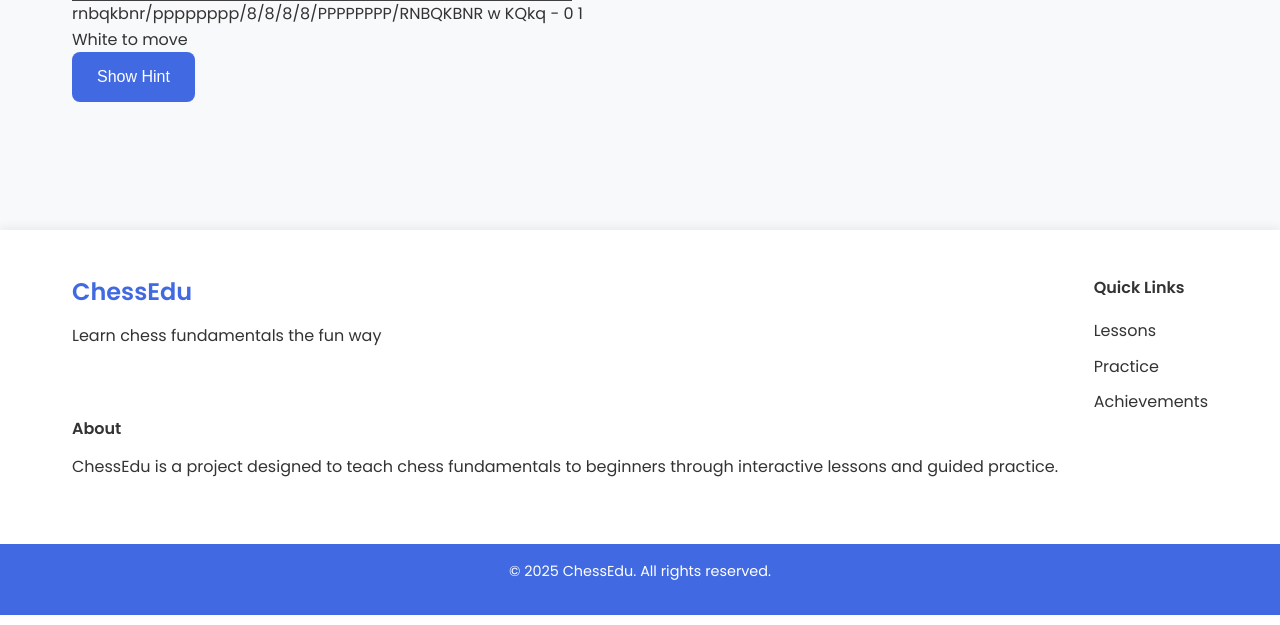
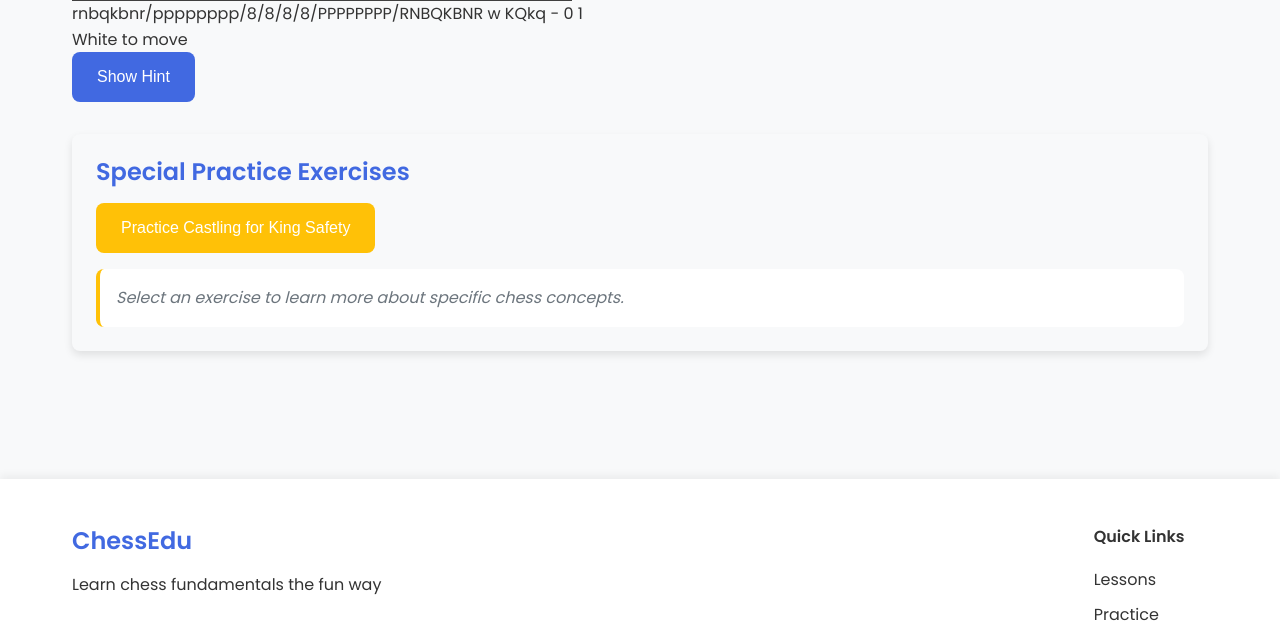
Before and after one commit to qianjay10/ChessEdu, a Flask app: page /board in a window 1280 px wide. Shown: the part 1458-2083 px from the top of the page. Run offline with Flask 3, Linux system fonts and the light colour scheme.

Commit message:
Updated 1. More lessons implemented with minor bugs. 2. More complete Achievements section showing completed lessons. Kept: consistency in UI thorough features and lessons. These are all inspired by user test feedback.

```diff
--- a/clean_chess_edu/src/app.py
+++ b/clean_chess_edu/src/app.py
@@ -15,7 +15,12 @@ LESSONS = [
         "description": "Learn about each chess piece, how it moves, and how to set up the board correctly.",
         "content": "In this lesson, you will learn about all six chess pieces: Pawn, Knight, Bishop, Rook, Queen, and King. You'll also learn how to properly set up a chess board.",
         "objectives": ["Identify all chess pieces", "Understand how each piece moves", "Set up a chess board correctly"],
-        "interactive_exercises": ["piece_movement", "board_setup"]
+        "interactive_exercises": ["piece_movement", "board_setup"],
+        "achievement": {
+            "id": "chess_pieces",
+            "title": "Chess Pieces Master",
+            "description": "Completed the lesson on Chess Pieces & Board Setup"
+        }
     },
     {
         "id": 2,
@@ -23,7 +28,12 @@ LESSONS = [
         "description": "Learn fundamental principles to start your chess games effectively.",
         "content": "Opening principles include controlling the center, developing your pieces, and castling for king safety.",
         "objectives": ["Control the center", "Develop your pieces", "Castle for king safety"],
-        "interactive_exercises": ["center_control", "piece_development"]
+        "interactive_exercises": ["center_control", "piece_development"],
+        "achievement": {
+            "id": "opening_principles",
+            "title": "Opening Expert",
+            "description": "Mastered the Basic Opening Principles"
+        }
     },
     {
         "id": 3,
@@ -31,7 +41,12 @@ LESSONS = [
         "description": "Learn about forks, pins, and how they can give you an advantage.",
         "content": "Tactics are short sequences of moves that result in a tangible gain. Forks attack two pieces simultaneously, while pins restrict piece movement.",
         "objectives": ["Identify and execute forks", "Recognize pin opportunities", "Defend against common tactics"],
-        "interactive_exercises": ["fork_practice", "pin_practice"]
+        "interactive_exercises": ["fork_practice", "pin_practice"],
+        "achievement": {
+            "id": "tactics_master",
+            "title": "Tactics Master",
+            "description": "Learned about Forks & Pins tactics"
+        }
     }
 ]
 
@@ -41,6 +56,7 @@ USER_PROGRESS = {
     "completedLessons": [],  # Will contain objects with lessonId, completed status
     "completed_lessons": [], # Keep the old format for backward compatibility
     "achievements": [],
+    "completedObjectives": [], # Track completed objectives as "lessonId_objectiveIndex"
     "current_streak": 0
 }
 
@@ -52,6 +68,32 @@ EXERCISE_TO_LESSON = {
     "piece_development": 2,
     "fork_practice": 3,
     "pin_practice": 3
+}
+
+# Map of exercise IDs to specific lesson objectives
+EXERCISE_TO_OBJECTIVE = {
+    "center_control": {"lesson_id": 2, "objective_index": 0},
+    "piece_development": {"lesson_id": 2, "objective_index": 1},
+    # For the third objective (Castle for king safety), we'll add a specific exercise later
+}
+
+# Additional objective achievements to award
+OBJECTIVE_ACHIEVEMENTS = {
+    "2_0": {  # Center control
+        "id": "center_control",
+        "title": "Center Commander",
+        "description": "Learned how to control the center of the board"
+    },
+    "2_1": {  # Piece development
+        "id": "piece_development",
+        "title": "Development Director",
+        "description": "Mastered the skill of developing your pieces efficiently"
+    },
+    "2_2": {  # Castling
+        "id": "king_safety",
+        "title": "Castle Keeper",
+        "description": "Learned the importance of castling for king safety"
+    }
 }
 
 @app.route('/')
@@ -102,13 +144,57 @@ def complete_lesson():
 
     USER_PROGRESS["current_streak"] += 1
 
+    # Add achievement for the completed lesson
+    lesson = next((l for l in LESSONS if l["id"] == lesson_id), None)
+    if lesson and "achievement" in lesson:
+        # Check if achievement already exists
+        achievement_exists = any(a.get("id") == lesson["achievement"]["id"] for a in USER_PROGRESS["achievements"])
+
+        if not achievement_exists:
+            USER_PROGRESS["achievements"].append({
+                "id": lesson["achievement"]["id"],
+                "title": lesson["achievement"]["title"],
+                "description": lesson["achievement"]["description"]
+            })
+
+    # For lesson 2, mark all objectives as completed since the entire lesson is done
+    if lesson_id == 2:
+        for obj_index, objective in enumerate(lesson.get("objectives", [])):
+            obj_key = f"{lesson_id}_{obj_index}"
+            if obj_key not in USER_PROGRESS["completedObjectives"]:
+                USER_PROGRESS["completedObjectives"].append(obj_key)
+
+                # Add achievement for each objective
+                if obj_key in OBJECTIVE_ACHIEVEMENTS:
+                    achievement = OBJECTIVE_ACHIEVEMENTS[obj_key]
+                    achievement_exists = any(a.get("id") == achievement["id"] for a in USER_PROGRESS["achievements"])
+
+                    if not achievement_exists:
+                        USER_PROGRESS["achievements"].append({
+                            "id": achievement["id"],
+                            "title": achievement["title"],
+                            "description": achievement["description"]
+                        })
+
     # Award achievement for first lesson
     if len(USER_PROGRESS["completed_lessons"]) == 1:
-        USER_PROGRESS["achievements"].append({
-            "id": "first_lesson",
-            "title": "First Step",
-            "description": "Completed your first chess lesson!"
-        })
+        first_lesson_achievement = next((a for a in USER_PROGRESS["achievements"] if a.get("id") == "first_lesson"), None)
+        if not first_lesson_achievement:
+            USER_PROGRESS["achievements"].append({
+                "id": "first_lesson",
+                "title": "First Step",
+                "description": "Completed your first chess lesson!"
+            })
+
+    # Award achievement for completing all lessons
+    if len(USER_PROGRESS["completed_lessons"]) == len(LESSONS):
+        all_lessons_achievement = next((a for a in USER_PROGRESS["achievements"] if a.get("id") == "all_lessons"), None)
+        if not all_lessons_achievement:
+            USER_PROGRESS["achievements"].append({
+                "id": "all_lessons",
+                "title": "Chess Fundamentals Graduate",
+                "description": "Completed all basic chess lessons!"
+            })
 
     return jsonify(USER_PROGRESS)
 
@@ -125,6 +211,26 @@ def complete_exercise():
     lesson_id = EXERCISE_TO_LESSON.get(exercise_id)
     if not lesson_id:
         return jsonify({"error": f"Exercise '{exercise_id}' not found"}), 404
+
+    # Track objective completion if this exercise maps to a specific objective
+    if exercise_id in EXERCISE_TO_OBJECTIVE:
+        objective_info = EXERCISE_TO_OBJECTIVE[exercise_id]
+        obj_key = f"{objective_info['lesson_id']}_{objective_info['objective_index']}"
+
+        if obj_key not in USER_PROGRESS["completedObjectives"]:
+            USER_PROGRESS["completedObjectives"].append(obj_key)
+
+            # Add achievement for this specific objective
+            if obj_key in OBJECTIVE_ACHIEVEMENTS:
+                achievement = OBJECTIVE_ACHIEVEMENTS[obj_key]
+                achievement_exists = any(a.get("id") == achievement["id"] for a in USER_PROGRESS["achievements"])
+
+                if not achievement_exists:
+                    USER_PROGRESS["achievements"].append({
+                        "id": achievement["id"],
+                        "title": achievement["title"],
+                        "description": achievement["description"]
+                    })
 
     # Find the lesson in our progress
     lesson_completion = next((completion for completion in USER_PROGRESS["completedLessons"]
@@ -175,6 +281,57 @@ def complete_exercise():
                 USER_PROGRESS["completed_lessons"].append(lesson_id)
                 USER_PROGRESS["current_streak"] += 1
 
+                # Add achievement for the completed lesson
+                if "achievement" in lesson:
+                    # Check if achievement already exists
+                    achievement_exists = any(a.get("id") == lesson["achievement"]["id"] for a in USER_PROGRESS["achievements"])
+
+                    if not achievement_exists:
+                        USER_PROGRESS["achievements"].append({
+                            "id": lesson["achievement"]["id"],
+                            "title": lesson["achievement"]["title"],
+                            "description": lesson["achievement"]["description"]
+                        })
+
+                # If lesson 2 is completed, mark all its objectives as completed
+                if lesson_id == 2:
+                    for obj_index, objective in enumerate(lesson.get("objectives", [])):
+                        obj_key = f"{lesson_id}_{obj_index}"
+                        if obj_key not in USER_PROGRESS["completedObjectives"]:
+                            USER_PROGRESS["completedObjectives"].append(obj_key)
+
+                            # Add achievement for each objective
+                            if obj_key in OBJECTIVE_ACHIEVEMENTS:
+                                achievement = OBJECTIVE_ACHIEVEMENTS[obj_key]
+                                achievement_exists = any(a.get("id") == achievement["id"] for a in USER_PROGRESS["achievements"])
+
+                                if not achievement_exists:
+                                    USER_PROGRESS["achievements"].append({
+                                        "id": achievement["id"],
+                                        "title": achievement["title"],
+                                        "description": achievement["description"]
+                                    })
+
+                # Award achievement for first lesson
+                if len(USER_PROGRESS["completed_lessons"]) == 1:
+                    first_lesson_achievement = next((a for a in USER_PROGRESS["achievements"] if a.get("id") == "first_lesson"), None)
+                    if not first_lesson_achievement:
+                        USER_PROGRESS["achievements"].append({
+                            "id": "first_lesson",
+                            "title": "First Step",
+                            "description": "Completed your first chess lesson!"
+                        })
+
+                # Award achievement for completing all lessons
+                if len(USER_PROGRESS["completed_lessons"]) == len(LESSONS):
+                    all_lessons_achievement = next((a for a in USER_PROGRESS["achievements"] if a.get("id") == "all_lessons"), None)
+                    if not all_lessons_achievement:
+                        USER_PROGRESS["achievements"].append({
+                            "id": "all_lessons",
+                            "title": "Chess Fundamentals Graduate",
+                            "description": "Completed all basic chess lessons!"
+                        })
+
     # Return the updated progress
     return jsonify(USER_PROGRESS)
 
@@ -188,6 +345,75 @@ def exercise(exercise_name):
     """Render specific interactive exercises"""
     return render_template(f'exercises/{exercise_name}.html')
 
+@app.route('/api/complete-objective', methods=['POST'])
+def complete_objective():
+    """Mark a specific objective as completed"""
+    data = request.json
+    lesson_id = data.get('lessonId')
+    objective_index = data.get('objectiveIndex')
+
+    if not lesson_id or objective_index is None:
+        return jsonify({"error": "Lesson ID and objective index are required"}), 400
+
+    # Create the objective key
+    obj_key = f"{lesson_id}_{objective_index}"
+
+    # Add to completed objectives if not already there
+    if obj_key not in USER_PROGRESS["completedObjectives"]:
+        USER_PROGRESS["completedObjectives"].append(obj_key)
+
+        # Add achievement for this specific objective
+        if obj_key in OBJECTIVE_ACHIEVEMENTS:
+            achievement = OBJECTIVE_ACHIEVEMENTS[obj_key]
+            achievement_exists = any(a.get("id") == achievement["id"] for a in USER_PROGRESS["achievements"])
+
+            if not achievement_exists:
+                USER_PROGRESS["achievements"].append({
+                    "id": achievement["id"],
+                    "title": achievement["title"],
+                    "description": achievement["description"]
+                })
+
+    # Check if all objectives for this lesson are completed
+    lesson = next((l for l in LESSONS if l["id"] == lesson_id), None)
+    if lesson:
+        all_objectives_completed = True
+        for i, _ in enumerate(lesson.get("objectives", [])):
+            if f"{lesson_id}_{i}" not in USER_PROGRESS["completedObjectives"]:
+                all_objectives_completed = False
+                break
+
+        # If all objectives are completed, mark the lesson as completed
+        if all_objectives_completed and lesson_id not in USER_PROGRESS["completed_lessons"]:
+            USER_PROGRESS["completed_lessons"].append(lesson_id)
+
+            # Update the completedLessons array too
+            lesson_completion = next((completion for completion in USER_PROGRESS["completedLessons"]
+                                  if completion.get("lessonId") == lesson_id), None)
+
+            if not lesson_completion:
+                USER_PROGRESS["completedLessons"].append({
+                    "lessonId": lesson_id,
+                    "completed": True,
+                    "timestamp": ""
+                })
+            else:
+                lesson_completion["completed"] = True
+
+            # Add achievement for the completed lesson
+            if "achievement" in lesson:
+                # Check if achievement already exists
+                achievement_exists = any(a.get("id") == lesson["achievement"]["id"] for a in USER_PROGRESS["achievements"])
+
+                if not achievement_exists:
+                    USER_PROGRESS["achievements"].append({
+                        "id": lesson["achievement"]["id"],
+                        "title": lesson["achievement"]["title"],
+                        "description": lesson["achievement"]["description"]
+                    })
+
+    return jsonify(USER_PROGRESS)
+
 @app.route('/save-progress', methods=['POST'])
 def save_progress():
     """Save user progress data from the client"""
--- a/clean_chess_edu/static/css/style.css
+++ b/clean_chess_edu/static/css/style.css
@@ -331,6 +331,45 @@ header {
     margin-top: 1.5rem;
 }
 
+/* Practice exercises section */
+.practice-exercises {
+    margin-top: 2rem;
+    padding: 1.5rem;
+    background-color: #f8f9fa;
+    border-radius: var(--border-radius);
+    box-shadow: var(--shadow);
+}
+
+.practice-exercises h3 {
+    margin-bottom: 1rem;
+    color: var(--primary-color);
+}
+
+.exercise-buttons {
+    display: flex;
+    flex-wrap: wrap;
+    gap: 1rem;
+    margin-bottom: 1rem;
+}
+
+.exercise-description {
+    padding: 1rem;
+    background-color: white;
+    border-radius: var(--border-radius);
+    border-left: 4px solid var(--accent-color);
+    font-style: italic;
+    color: var(--secondary-color);
+}
+
+.btn.accent {
+    background-color: var(--accent-color);
+    color: white;
+}
+
+.btn.accent:hover {
+    background-color: #786fa6;
+}
+
 /* Achievements */
 .achievements-container {
     display: grid;
--- a/clean_chess_edu/templates/board.html
+++ b/clean_chess_edu/templates/board.html
@@ -100,6 +100,17 @@
                             <div id="hint" class="hint-text"></div>
                             <button id="showHint" class="btn primary">Show Hint</button>
                         </div>
+
+                        <!-- New practice exercises section -->
+                        <div class="practice-exercises">
+                            <h3>Special Practice Exercises</h3>
+                            <div class="exercise-buttons">
+                                <button id="practiceKingSafety" class="btn accent">Practice Castling for King Safety</button>
+                            </div>
+                            <div id="exerciseDescription" class="exercise-description">
+                                Select an exercise to learn more about specific chess concepts.
+                            </div>
+                        </div>
                     </div>
                 </div>
             </section>
```
Also changed, not shown: clean_chess_edu/static/js/achievements.js (+136 -76 lines).
